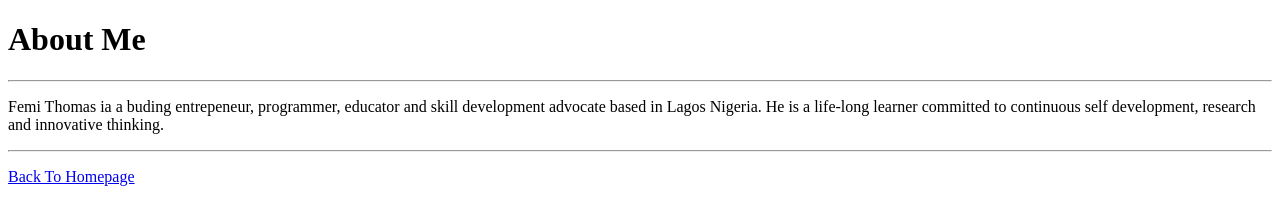
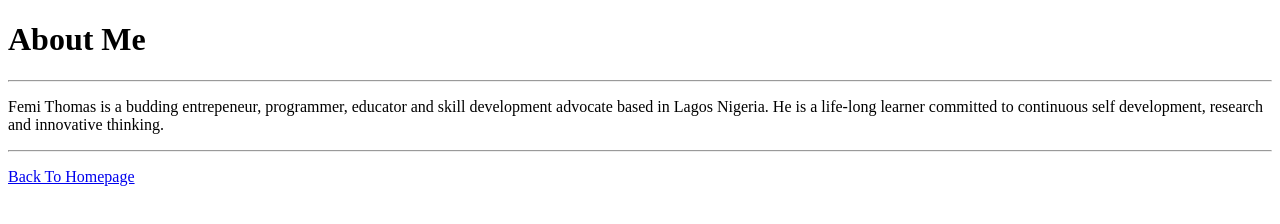
Before and after one commit to Kwikcoda/FINAL-HTML-PROJECT, a plain HTML site: page pages/about/about.html in a window 1280 px wide. Drawn offline with Linux system fonts and the light colour scheme.

Commit message:
Update about.html

```diff
--- a/pages/about/about.html
+++ b/pages/about/about.html
@@ -8,7 +8,7 @@
   <h1>About Me</h1>
   <hr />
   <p>
-    Femi Thomas ia a buding entrepeneur, programmer, educator and skill development advocate based in Lagos Nigeria. He is a life-long learner committed to continuous self development, research and innovative thinking.
+    Femi Thomas is a budding entrepeneur, programmer, educator and skill development advocate based in Lagos Nigeria. He is a life-long learner committed to continuous self development, research and innovative thinking.
 
   </p>
   <hr />
```
